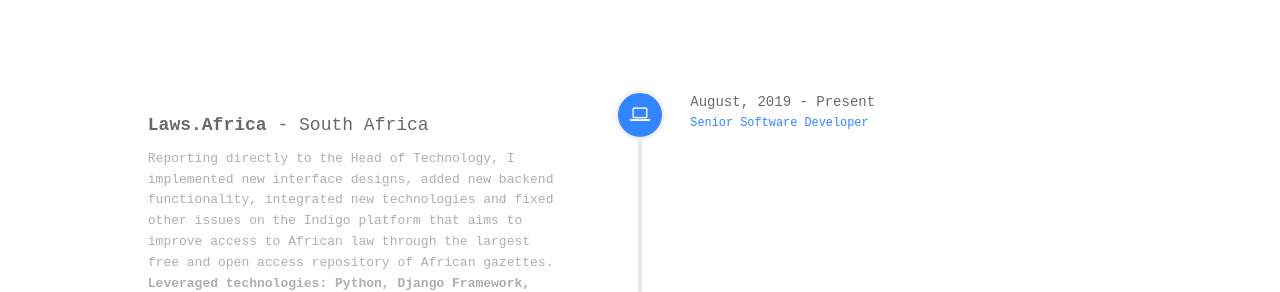
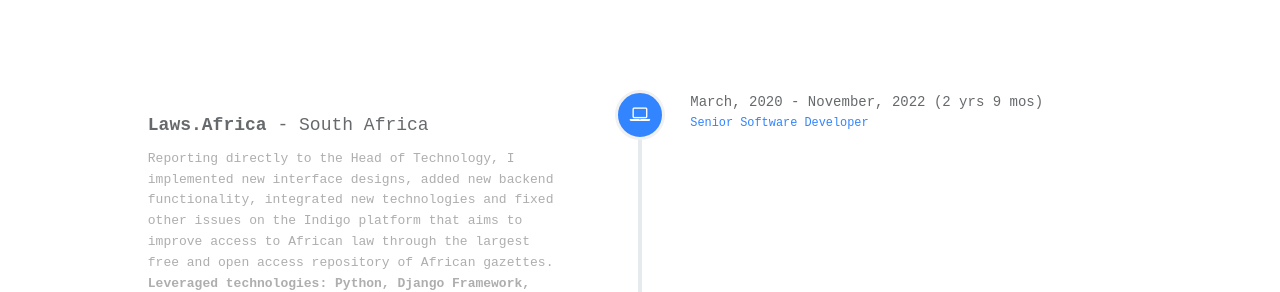
Before and after one commit to ro6ley/ro6ley.github.io, a Jekyll site: the page built from index.html, in a window 1280 px wide and 900 px high, scrolled down 1090 px. Shown: the part 166-458 px from the top of the window. Built offline with Jekyll 4.4.1, drawn with Linux system fonts in a browser that asks for light colours.

Commit message:
updated careers sections

```diff
--- a/_data/index/careers.yml
+++ b/_data/index/careers.yml
@@ -14,16 +14,16 @@
   country:
     detail: South Africa
   date:
-    start: August, 2019
-    end:
-    duration:
-    detail: May. 2018
-    i18n: may_2018
+    start: March, 2020
+    end: November, 2022
+    duration: 2 yrs 9 mos
+    detail: August, 2019
+    i18n: august_2019
   job:
     detail: Senior Software Developer
     i18n: senior_software_developer
   icon: fa-laptop
-  link: https://www.safaricom.co.ke/
+  link: https://www.laws.africa
 
 - name:
     detail: Safaricom PLC
@@ -43,13 +43,13 @@
     start: April, 2018
     end: July, 2019
     duration: 1yr 3mos
-    detail: May. 2018
+    detail: April, 2018
     i18n: may_2018
   job:
     detail: Java & DevOps Engineer
     i18n: software_engineer
   icon: fa-laptop
-  link: https://www.safaricom.co.ke/
+  link: https://www.safaricom.co.ke
 
 - name:
     detail: Andela
@@ -73,7 +73,7 @@
     detail: Software Engineer
     i18n: software_engineer
   icon: fa-laptop
-  link: https://andela.com/
+  link: https://andela.com
 
 - name:
     detail: The National Treasury
@@ -95,4 +95,4 @@
     detail: IT Intern
     i18n: it_intern
   icon: fa-laptop
-  link: https://www.treasury.go.ke/
+  link: https://www.treasury.go.ke
```
